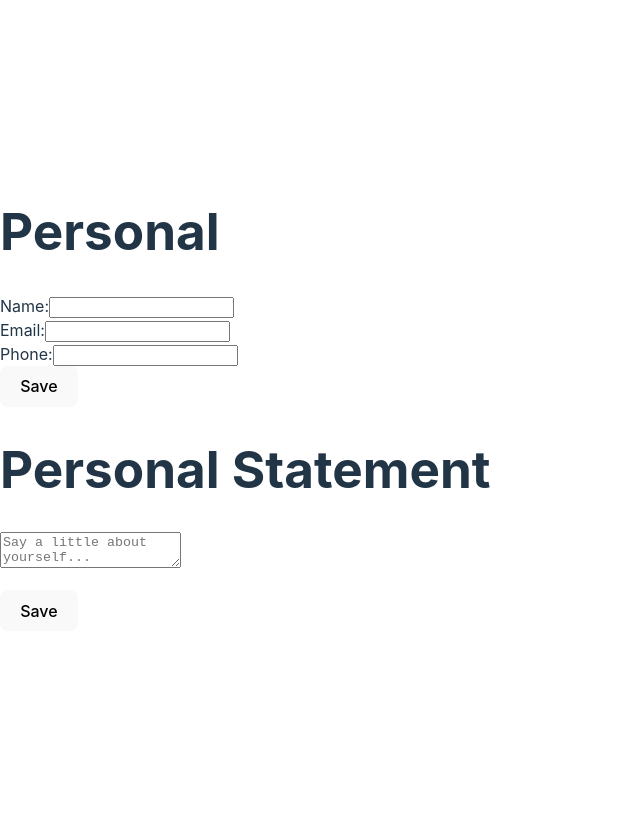
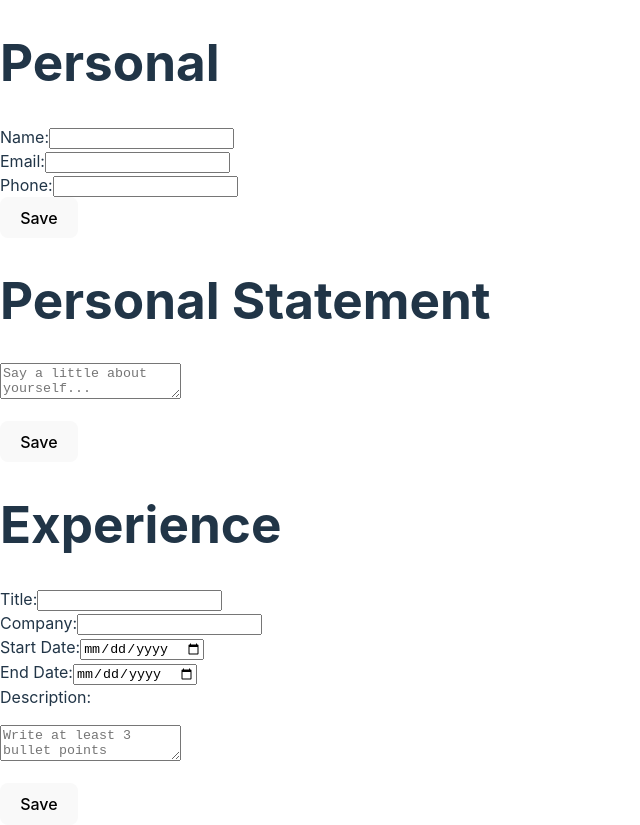
Before and after one commit to bendee48/cv-application, a React (Vite) app: page / in a window 1280 px wide. Shown: the whole page, without its empty margins (0-640 px from the left). Before the commit the page ends 800 px from the top, so only its background shows below. Built offline with nearby package versions, Linux system fonts and the light colour scheme.

Commit message:
Adding component for a work experience section
- Adding title, company title, start/ end dates, description of role inputs

```diff
--- /dev/null
+++ b/src/components/Experience.jsx
@@ -0,0 +1,106 @@
+import { useState } from 'react';
+
+function Experience() {
+  const [experienceInfo, setExperienceInfo] = useState({title: "",
+                                                        company: "",
+                                                        startDate: "",
+                                                        endDate: "",
+                                                        description: ""});
+  const [saved, setSaved] = useState(false);
+
+  function handleSubmit(e) {
+    e.preventDefault();
+    if (!saved) {
+      setSaved(true);
+    } else {
+      setSaved(false);
+    }
+  }
+
+  function handleTitleChange(e) {
+    setExperienceInfo({
+      ...experienceInfo,
+      title: e.target.value
+    })
+  }
+
+  function handleCompanyChange(e) {
+    setExperienceInfo({
+      ...experienceInfo,
+      company: e.target.value
+    })
+  }
+
+  function handleStartDateChange(e) {
+    setExperienceInfo({
+      ...experienceInfo,
+      startDate: e.target.value
+    })
+  }
+
+  function handleEndDateChange(e) {
+    setExperienceInfo({
+      ...experienceInfo,
+      endDate: e.target.value
+    })
+  }
+
+  function handleDescriptionChange(e) {
+    setExperienceInfo({
+      ...experienceInfo,
+      description: e.target.value
+    })
+  }
+
+  return (
+    <>
+      <h1>Experience</h1>
+      <form onSubmit={handleSubmit}>
+        <div>
+          <label htmlFor="title">Title:</label>
+          { !saved ?
+              (<input id="title" type="text" value={experienceInfo.title} onChange={handleTitleChange}/>) :
+              (<span>{experienceInfo.title}</span>)
+          }
+        </div>
+        <div>
+          <label htmlFor="company">Company:</label>
+          { !saved ?
+              (<input id="company" type="text" value={experienceInfo.company} onChange={handleCompanyChange}/>) :
+              (<span>{experienceInfo.company}</span>)
+          }
+        </div>
+        <div>
+          <label htmlFor="startDate">Start Date:</label>
+          { !saved ?
+              (<input id="startDate" type="date" value={experienceInfo.startDate} onChange={handleStartDateChange}/>) :
+              (<span>{experienceInfo.startDate}</span>)
+          }
+        </div>
+        <div>
+          <label htmlFor="endDate">End Date:</label>
+          { !saved ?
+              (<input id="endDate" type="date" value={experienceInfo.endDate} onChange={handleEndDateChange}/>) :
+              (<span>{experienceInfo.endDate}</span>)
+          }
+        </div>
+        <div>
+          <label htmlFor="description">Description:</label>
+          { !saved ?
+            (<p>
+              <textarea
+                onChange={handleDescriptionChange}
+                value={experienceInfo.description}
+                placeholder="Write at least 3 bullet points describing your role. Focus on your achievements.">
+              </textarea>
+             </p>) :
+            (<p>{experienceInfo.description}</p>)
+          }
+        </div>
+        <button>{!saved ? 'Save' : 'Edit'}</button>
+      </form>
+    </>
+  )
+}
+
+export { Experience };
--- a/src/components/PersonalStatement.jsx
+++ b/src/components/PersonalStatement.jsx
@@ -1,8 +1,8 @@
 import { useState } from 'react';
 
 function PersonalStatement() {
+  const [statement, setStatement] = useState('');
   const [saved, setSaved] = useState(false);
-  const [statement, setStatement] = useState('');
 
   function handleStatementChange(e) {
     setStatement(e.target.value)
--- a/src/main.jsx
+++ b/src/main.jsx
@@ -2,11 +2,13 @@ import { StrictMode } from 'react'
 import { createRoot } from 'react-dom/client'
 import { GeneralInfo } from './components/GeneralInfo.jsx'
 import { PersonalStatement } from './components/PersonalStatement.jsx'
+import { Experience } from './components/Experience.jsx'
 import './index.css'
 
 createRoot(document.getElementById('root')).render(
   <StrictMode>
     <GeneralInfo />
     <PersonalStatement />
+    <Experience />
   </StrictMode>,
 )
```
